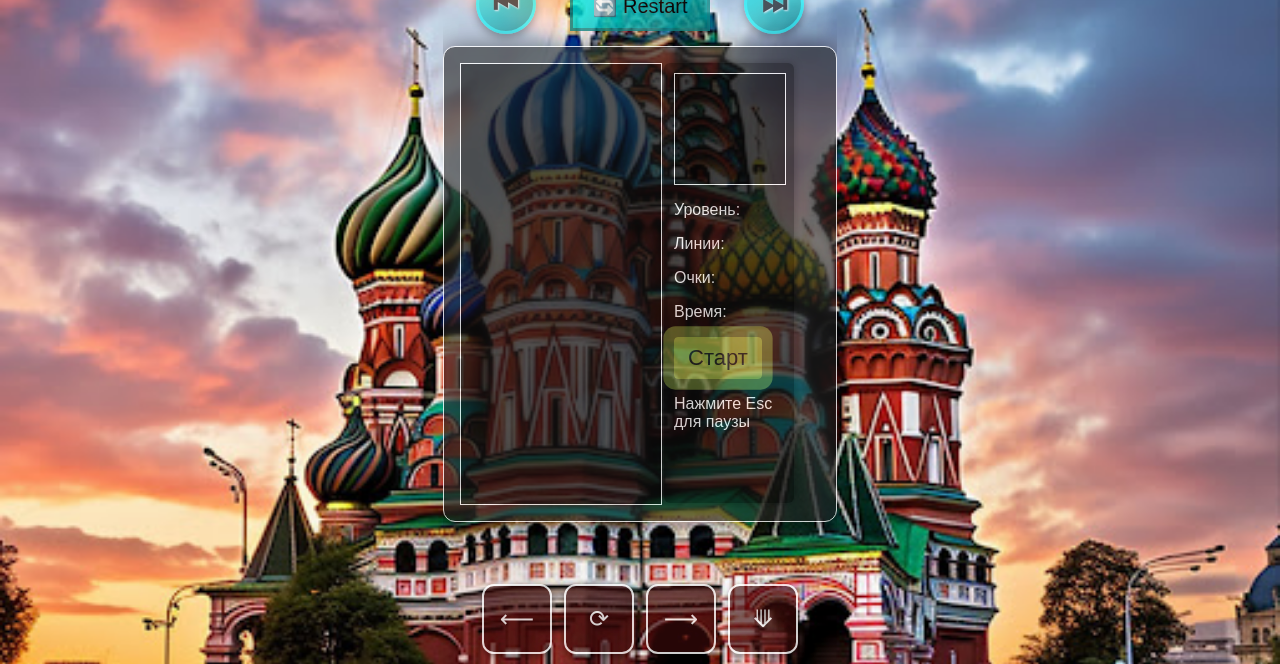
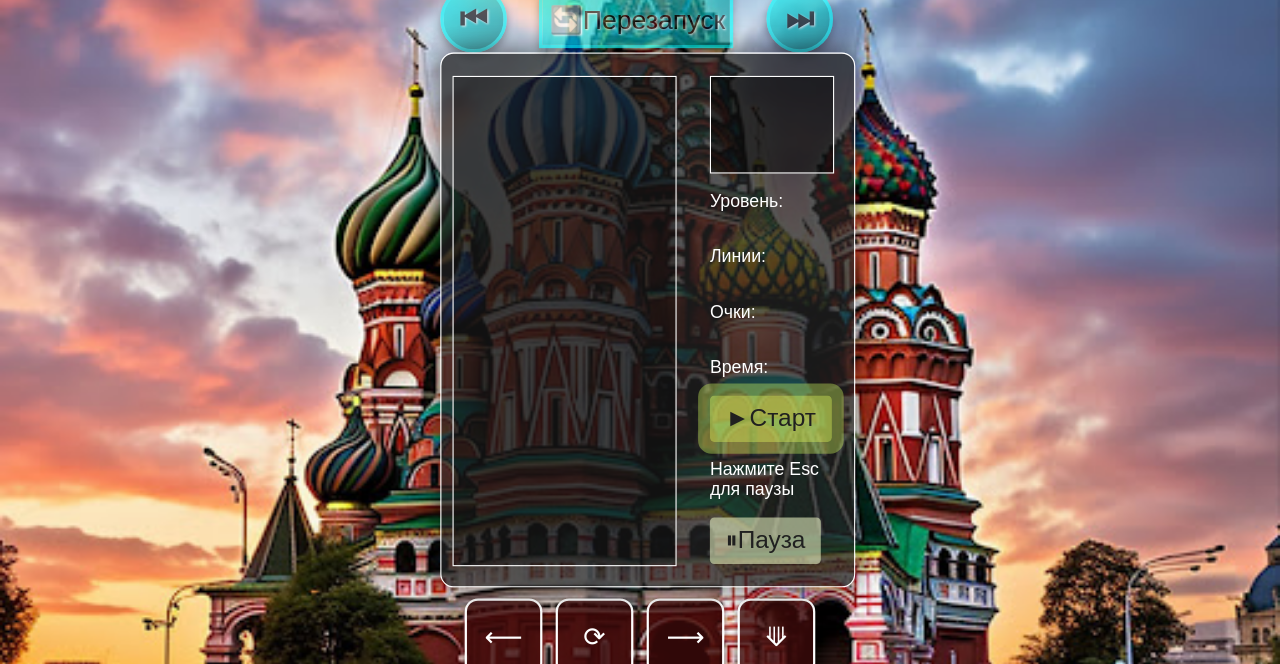
Before and after one commit to olshtieg-dev/russianbricklayergame, a plain HTML site: page index.html in a window 1280 px wide. Shown: the part 136-800 px from the top of the page. Drawn offline with Linux system fonts and the light colour scheme.

Commit message:
auto resize, wallkick, pause. ready to publish

```diff
--- a/index.html
+++ b/index.html
@@ -1,47 +1,25 @@
 <!DOCTYPE html>
 <html>
  <head>
-     <meta name="viewport" content="width=device-width, initial-scale=1.0, maximum-scale=1.0"/>
-    <!--<meta name="viewport" content="width=device-width, initial-scale=1.0,
-      maximum-scale=1.0, user-scalable=no"> (possible change for later) -->
+
+    <meta name="viewport" content="width=device-width, initial-scale=1.0,
+      maximum-scale=1.0, user-scalable=no">
     <title>TETRIS</title>
 
     <link rel="stylesheet" type="text/css" href="tetris.css" />
-    <style>
-       body {
-        background-color: #000;
-        color: #000;
-        opacity: 0.8;
-        display: flex;
-        flex-direction: column;
-        align-items: center;
-        margin: 0;
-        font-family: 'Russo One', sans-serif;
-      }
 
-      #title {
-        font-size: 6rem;
-        margin: 0 px 0;
-        text-align: center;
-      }
-
-      #tetris {
-        display: flex;
-        gap: 2px;
-      }
-    </style>
   </head>
   <body>
-    <nav></nav>
+  <div id="game-wrapper">
+    <div id="game-scale">
       <h1 id="title">ТЕТРИС</h1>
+
       <div id="topButtons">
         <button id="prevSongBtn">⏮</button>
-
-     <button id="refreshBtn">🔄 Restart</button>
-
+        <button id="refreshBtn">🔄Перезапуск</button>
         <button id="nextSongBtn">⏭</button>
-
       </div>
+<div id="tetris-wrapper"></div>
 
         <div id="tetris">
           <div id="canvas"></div>
@@ -51,21 +29,22 @@
             <p id="lines">Линии: <span></span></p>
             <p id="score">Очки: <span></span></p>
             <p id="time">Время: <span></span></p>
-        <button id="start">Старт</button>
-        <p class="red">Нажмите Esc для паузы<span></span></p>
+            <button id="start">►Старт</button>
+            <p class="red">Нажмите Esc для паузы</p>
+            <button id="pauseBtn">⏸Пауза</button>
+          </div>
         </div>
 
-    </div>
-
-    <!-- Mobile Controls -->
         <div id="controls">
           <button id="leftBtn">⟵</button>
           <button id="rotateBtn">⟳</button>
           <button id="rightBtn">⟶</button>
           <button id="downBtn">⟱</button>
-
+        </div>
+      </div>
+    </div>
+  </div>
 
   <audio id="theme" src="tetris-theme.mp3" loop></audio>
-       <script type="text/javascript" src="tetris.js"></script>
+  <script src="tetris.js"></script>
 </body>
-</html>
--- a/tetris.css
+++ b/tetris.css
@@ -1,57 +1,84 @@
-/* 🌍 Global layout */
 html, body {
+  height: 100vh;
+  width: 100vw;
+  margin: 0;
+  padding: 0;
+  overflow: hidden;
+  display: flex;
+  justify-content: center; /* horizontal center */
+  align-items: flex-start; /* stick to top */
+  background: url('stbasil.jpg') no-repeat center center fixed;
+  background-size: cover;
+  font-family: 'Russo One', sans-serif;
+}
+ #title {
+  font-size: 6rem;
+  margin: 0;
+  text-align: center;
+  opacity: .7;
+}
+
+
+#game-wrapper {
   display: flex;
   flex-direction: column;
-  justify-content: flex-start;
-  align-items: center;
-  height: 100vh; /* full screen height */
-  margin: 0;
-  background: url('stbasil.jpg') no-repeat center center fixed;
-  background-size: cover;
-  overflow-y: auto; /* allow scroll if needed */
-  -webkit-overflow-scrolling: touch;
-  font-family: sans-serif;
+  justify-content: flex-start; /* stick top */
+  align-items: center;         /* horizontal center */
+  width: 100%;
+  height: 100%;
+  overflow: hidden;
+
+}
+/* This container will be scaled */
+#game-scale {
+  width: 360px; /* base design width */
+  height: 640px; /* base design height */
+  transform: scale(var(--scale, 1));
+  transform-origin: top center;
+  transition: transform 0.2s ease-out;
 }
 
-/* 🔤 Top elements */
-nav, #title, #topButtons {
-  margin: 0;
-  padding: 0;
-  text-align: center;
-}
+ /*#tetris {
+        display: flex;
+        gap: 2px;
+      }
 
 /* 🧱 Main game container */
 #tetris {
-  width: min(90vw, 360px); /* responsive width */
-  border: 1px solid #fff;
-  padding: 16px;
-  background: rgba(34, 34, 34, 0.75);
+  width: 352px;
+  height: 460px;
+  display: flex;
+  gap: 20px;
+  padding: 10px ;               /* remove padding; let canvas+info handle spacing */
+  background: rgba(34,34,34,0.75);
   border-radius: 12px;
-  box-shadow: 0 0 25px rgba(0, 0, 0, 0.6);
-  backdrop-filter: blur(4px);
-  margin-top: 12px;
-  margin-bottom: 100px; /* space for controls if fixed */
+  border: 1px solid white;
+
+  box-shadow: 0 0 25px rgba(0,0,0,0.6);
+  position: relative;       /* ensure child absolute positions are relative to #tetris */
 }
 
-/* 🎮 Game canvas */
 #canvas {
-  width: 200px;
+  width: 220px;
   height: 440px;
-  background-color: rgba(0, 0, 0, 0.5);
-  position: relative;
+  background-color: rgba(0,0,0,0.3);
   border: 1px solid #fff;
+  position: relative;        /* blocks inside canvas still relative to canvas */
+ margin-top: 10px;;
 }
 
-/* 📊 Game info panel */
 #info {
-  background-color: rgba(0, 0, 0, 0.5);
+  display: flex;
+  flex-direction: column;
+  align-items: flex-start; /* ensures children start from left */
+  text-align: left;        /* text aligns left */
+  padding: 10px;
+  width: 110px;
+  height: 440px;
+  background-color: rgba(0,0,0,0..3);
+  border-radius: 6px;
   color: #fff;
-  float: right;
-  width: 110px;
-  height: 420px;
-  padding: 10px;
-  border-radius: 6px;
-  box-shadow: 0 0 8px rgba(0, 0, 0, 0.4);
+  gap: 0px;
 }
 
 /* 🎵 Start button with animation */
@@ -85,7 +112,7 @@ nav, #title, #topButtons {
   border: 1px solid rgba(255, 255, 255, 0.6);
   border-radius: 4px;
   box-shadow: 0 0 6px rgba(255, 255, 255, 0.5);
-  opacity: 0.9;
+  opacity: 0.75;
 }
 
 .type0 { background-color: #a000f0; }
@@ -103,21 +130,19 @@ nav, #title, #topButtons {
   border: 1px solid white;
   width: 110px;
   height: 110px;
+  margin-top: 0px;
 }
 
-/* 🎮 Control buttons */
+/* Control buttons */
 #controls {
-  position: fixed;
-  bottom: 10px;
-  left: 0;
+  margin-top: 10px;
   width: 100%;
   display: flex;
   justify-content: center;
   flex-wrap: wrap;
   gap: 12px;
-  padding-bottom: env(safe-area-inset-bottom);
-  z-index: 100;
 }
+
 
 #controls button {
   width: 70px;
@@ -148,16 +173,16 @@ nav, #title, #topButtons {
   box-shadow: 0 4px 8px rgba(0, 0, 0, 0.5);
   cursor: pointer;
   transition: transform 0.1s, box-shadow 0.1s;
-  opacity : 0.75;
+  opacity : 0.6;
 }
 
 /* Add horizontal spacing */
 #prevSongBtn {
-  margin-right: 30px; /* space before the refresh button */
+  margin-right: 25px; /* space before the refresh button */
 }
 
 #nextSongBtn {
-  margin-left: 30px;  /* space after the refresh button */
+  margin-left: 25px;  /* space after the refresh button */
 }
 
 /* Hover/active effects */
@@ -171,19 +196,49 @@ nav, #title, #topButtons {
   box-shadow: 0 3px 6px rgba(0, 0, 0, 0.4);
 }
 
-/* 🔄 Refresh */
-#refreshContainer {
-  margin-top: 2px;
+/* Refresh */
+#refreshBtn {
+
+    position: relative;
+  z-index: 1000;
+  width: 175px;
+  height: 50px;
+  font-size: 24px;
+  border: 3px solid #00ffff;
+  background: linear-gradient(145deg, #00ffff, #008888);
+  color: #000;
+  text-shadow: 1px 1px 2px #fff;
+  box-shadow: 0 4px 8px rgba(0, 0, 0, 0.5);
+  cursor: pointer;
+  transition: transform 0.1s, box-shadow 0.1s;
+  opacity : 0.6;
+}
+/* ✴️ Hover: brighter and raised */
+#refreshBtn:hover {
+  transform: scale(1.1);
+  box-shadow: 0 6px 12px rgba(0, 0, 0, 0.6);
 }
 
-#refreshBtn {
-  width: 140px;
-  height: 50px;
-  font-size: 20px;
-  border: 3px solid #118888;
-  background: linear-gradient(145deg, #00ffff, #008888);
-  color: #000;
-  font-family: 'Russo One', sans-serif;
+
+/* ✴️ Active (pressed): darker and inset */
+#refreshBtn:active {
+  transform: scale(0.95);
+  box-shadow: 0 3px 6px rgba(0, 0, 0, 0.4);
 }
 
-/* force change */
+
+#pauseBtn {
+  background: rgba(225, 235, 188, 0.6);
+  color: #202020;
+  border: none;
+  border-radius: 4px;
+  font-size: 22px;
+  cursor: pointer;
+  padding: 8px 14px;
+
+}
+
+#pauseBtn:hover {
+  background: rgba(225, 255, 95, 0.85);
+  transform: scale(1.05);
+}
--- a/tetris.js
+++ b/tetris.js
@@ -306,10 +306,31 @@
         this.incLevel();
       }
     },
-    gameOver: function () {
+   gameOver: function (text = 'конец игры') {
+  // Stop any running timers
   this.clearTimers();
   isStart = false;
-      this.canvas.innerHTML = '<h1>GAME OVER</h1>';
+  this.isActive = 0;
+  this.curComplete = true; // prevent further moves
+
+  // Create overlay
+  const overlay = document.createElement('div');
+  overlay.style.position = 'absolute';
+  overlay.style.top = '0';
+  overlay.style.left = '0';
+  overlay.style.width = '100%';
+  overlay.style.height = '100%';
+  overlay.style.display = 'flex';
+  overlay.style.alignItems = 'center';
+  overlay.style.justifyContent = 'center';
+  overlay.style.color = '#ff0000';
+  overlay.style.fontSize = '32px';
+  overlay.style.fontFamily = 'Russo One, sans-serif';
+  overlay.style.backgroundColor = 'rgba(0,0,0,0.7)';
+  overlay.innerText = text;
+
+  // Append overlay to canvas
+  this.canvas.appendChild(overlay);
 },
     play: function () {
       var me = this;
@@ -336,13 +357,22 @@
       this.isActive = 1;
     },
     togglePause: function () {
+  const music = document.getElementById('theme');
+
   if (this.isActive === 1) {
+    // Pause the game
     this.clearTimers();
     this.isActive = 0;
+    // Pause music
+    music.pause();
   } else {
+    // Resume game
     this.play();
+    // Resume music
+    music.play();
   }
 },
+
     clearTimers: function () {
       clearTimeout(this.timer);
       clearTimeout(this.pTimer);
@@ -392,21 +422,49 @@
       }
     },
      rotate: function () {
-      if (this.curShapeIndex !== 6) {
-        //square
+  if (this.curShapeIndex === 6) return; // square doesn't rotate
+
   var temp = [];
+  // rotate 90° clockwise
   this.curShape.eachdo(function () {
     temp.push([this[1] * -1, this[0]]);
   });
+
+  // Check if rotation is valid; if not, try wall kicks
   if (this.checkMove(this.curX, this.curY, temp)) {
-          this.curShape = temp;
-          this.removeCur();
-          this.drawShape(this.curX, this.curY, this.curShape);
+    this.applyRotation(temp);
   } else {
-          throw new Error('Could not rotate!');
+    // Wall kick offsets to try: right, left, up
+    var kicks = [
+      { x: 1, y: 0 },
+      { x: -1, y: 0 },
+      { x: 0, y: -1 },
+    ];
+    var kicked = false;
+    for (var i = 0; i < kicks.length; i++) {
+      var nx = this.curX + kicks[i].x;
+      var ny = this.curY + kicks[i].y;
+      if (this.checkMove(nx, ny, temp)) {
+        this.curX = nx;
+        this.curY = ny;
+        this.applyRotation(temp);
+        kicked = true;
+        break;
+      }
+    }
+    if (!kicked) {
+      // rotation fails, leave shape as-is
+      // optionally you could play a "bump" sound
     }
   }
 },
+
+applyRotation: function (rotatedShape) {
+  this.curShape = rotatedShape;
+  this.removeCur();
+  this.drawShape(this.curX, this.curY, this.curShape);
+},
+
     checkMove: function (x, y, p) {
       if (this.isOB(x, y, p) || this.isCollision(x, y, p)) {
         return false;
@@ -666,6 +724,39 @@ if (refreshBtn) {
   });
 }
 
+// 🧭 Responsive scaling logic
+function resizeGame() {
+  const gameWidth = 360;
+  const gameHeight = 640;
+  const wrapper = document.getElementById('game-wrapper');
+
+  const style = getComputedStyle(wrapper);
+  const paddingLeft = parseInt(style.paddingLeft) || 0;
+  const paddingRight = parseInt(style.paddingRight) || 0;
+  const paddingTop = parseInt(style.paddingTop) || 0;
+  const paddingBottom = parseInt(style.paddingBottom) || 0;
+
+  const vw = window.innerWidth - paddingLeft - paddingRight;
+  const vh = window.innerHeight - paddingTop - paddingBottom;
+
+  // Get bottom buttons height
+  const bottomControls = document.getElementById('controls');
+  const bottomHeight = bottomControls ? bottomControls.offsetHeight + 20 : 0;
+
+  const availableHeight = vh - bottomHeight;
+
+  const scaleX = vw / gameWidth;
+  const scaleY = availableHeight / gameHeight;
+
+  const scale = Math.min(scaleX, scaleY);
+
+  document.documentElement.style.setProperty('--scale', scale);
+}
+
+window.addEventListener('resize', resizeGame);
+window.addEventListener('load', resizeGame);
+
+
 // --- 🎵 Song switching controls ---
 const themeAudio = document.getElementById('theme');
 const prevSongBtn = document.getElementById('prevSongBtn');
@@ -705,7 +796,9 @@ function bindSongButton(btn, direction) {
 bindSongButton(prevSongBtn, -1);
 bindSongButton(nextSongBtn, +1);
 
-
+document.getElementById('pauseBtn').addEventListener('click', function() {
+  tetris.togglePause();
+});
 
 })();
 
```
Lines whose indentation alone changed are shown as unchanged.
